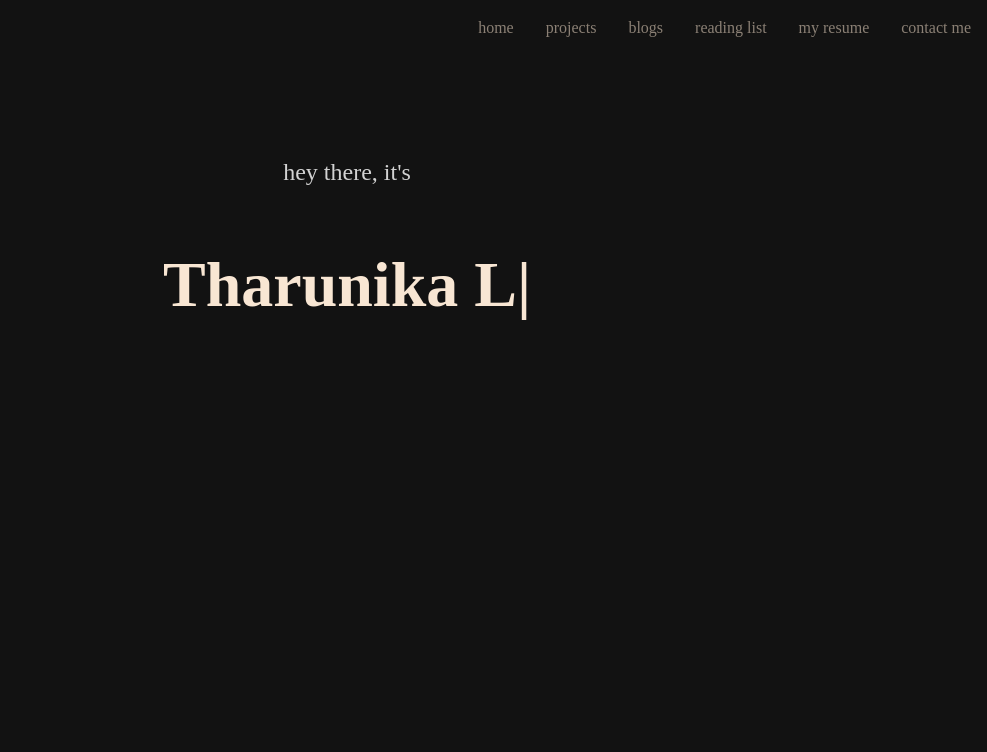
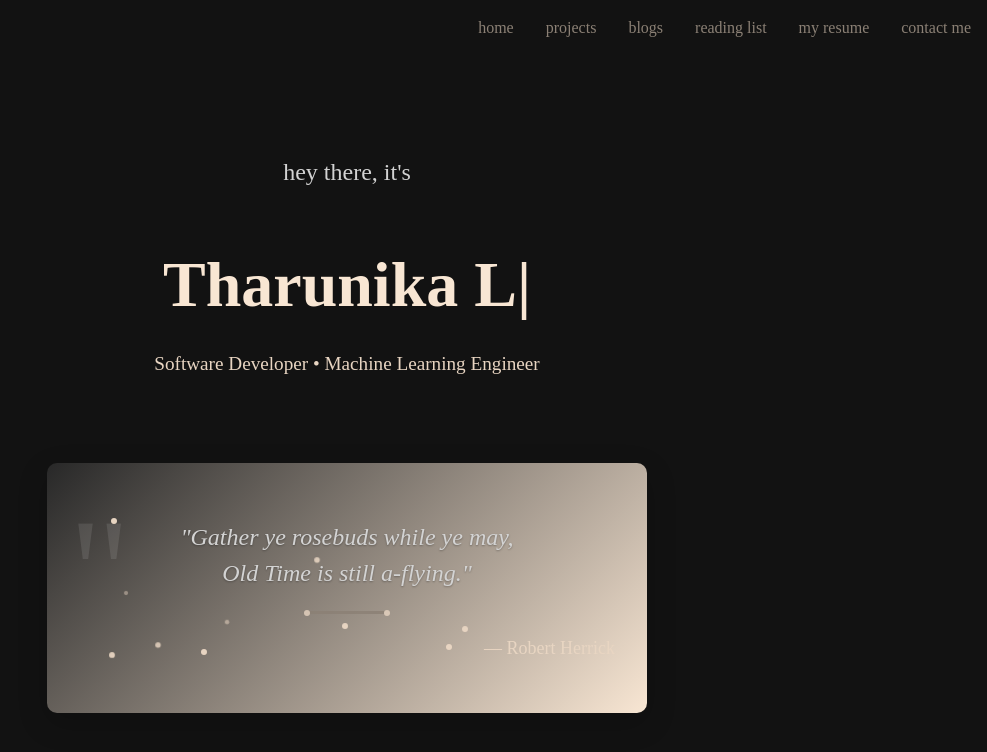
Before and after one commit to tharunikal/portfolio-tharunikal, a React (Vite) app: page / in a window 1280 px wide. Shown: the top 752 px of the page, without its empty margins (293-1280 px from the left). Built offline with nearby package versions, Linux system fonts and the light colour scheme; a web font is replaced by a local one.

Commit message:
added banner

```diff
--- a/index.html
+++ b/index.html
@@ -3,6 +3,7 @@
   <head>
     <meta charset="UTF-8" />
     <meta name="viewport" content="width=device-width, initial-scale=1.0" />
+    <link rel="icon" href="/favicon.jpg" type="image/jpg">
     <title>Tharunika L </title>
     <link rel="preconnect" href="https://fonts.googleapis.com">
 <link rel="preconnect" href="https://fonts.gstatic.com" crossorigin>
--- a/src/pages/Home/HomePage.module.css
+++ b/src/pages/Home/HomePage.module.css
@@ -120,3 +120,10 @@
       opacity: 0;
     }
   }
+
+  .subtitle {
+    font-size: 1.2rem;
+    font-weight: 500;
+    color: var(--secondary-color-2);
+    margin-top: 8px;
+  }
--- a/src/pages/Home/HomePage.tsx
+++ b/src/pages/Home/HomePage.tsx
@@ -1,5 +1,6 @@
 import React, { useState, useEffect, useRef } from 'react';
 import styles from './HomePage.module.css';
+import QuoteBanner from './QuoteBanner'; // Add this line
 
 interface Particle {
   id: number;
@@ -123,7 +124,10 @@ function HomePage() {
         {typedText}
         <span className={styles.cursor}>|</span>
       </h2>
+      <p className={styles.subtitle}>Software Developer • Machine Learning Engineer</p>
+      <QuoteBanner />
     </div>
+
   );
 }
 
--- /dev/null
+++ b/src/pages/Home/QuoteBanner.module.css
@@ -0,0 +1,122 @@
+.quoteBanner {
+    position: relative;
+    width: 90%;
+    max-width: 600px;
+    margin: 4rem auto 2rem;
+    padding: 2rem;
+    background: linear-gradient(135deg, var(--secondary-color-1, #282828), var(--primary-color, #f8e6d3));
+    border-radius: 10px;
+    box-shadow: 0 10px 30px rgba(0, 0, 0, 0.2);
+    overflow: hidden;
+    opacity: 0;
+    transform: translateY(20px);
+    animation: fadeIn 1s ease-out 1.5s forwards;
+    z-index: 2;
+  }
+
+  @keyframes fadeIn {
+    from {
+      opacity: 0;
+      transform: translateY(20px);
+    }
+    to {
+      opacity: 1;
+      transform: translateY(0);
+    }
+  }
+
+  .quoteContainer {
+    position: relative;
+    z-index: 1;
+  }
+
+  .quoteContainer::before {
+    content: '"';
+    position: absolute;
+    top: -60px;
+    left: -10px;
+    font-size: 150px;
+    color: rgba(255, 255, 255, 0.1);
+    z-index: -1;
+  }
+
+  .quoteText {
+    position: relative;
+    font-size: 1.5rem;
+    line-height: 1.5;
+    /* Changed to tertiary-color-2 for better readability on gradient background */
+    color: var(--tertiary-color-2, #d3d3d3);
+    text-align: center;
+    font-style: italic;
+    margin-bottom: 1rem;
+    font-weight: 500;
+    text-shadow: 0 1px 2px rgba(0, 0, 0, 0.3);
+  }
+
+  .quoteAuthor {
+    text-align: right;
+    font-size: 1.125rem;
+    /* Changed to secondary-color-2 for better visibility */
+    color: var(--secondary-color-2, #e8d5c2);
+    font-weight: 500;
+  }
+
+  .decorativeLine {
+    width: 80px;
+    height: 3px;
+    /* Using tertiary-color-1 for the decorative line */
+    background-color: var(--tertiary-color-1, #8b8075);
+    margin: 1.25rem auto;
+    position: relative;
+    opacity: 0.8;
+  }
+
+  .decorativeLine::before,
+  .decorativeLine::after {
+    content: '';
+    position: absolute;
+    width: 6px;
+    height: 6px;
+    border-radius: 50%;
+    background-color: var(--secondary-color-2, #e8d5c2);
+    top: -1.5px;
+  }
+
+  .decorativeLine::before {
+    left: -3px;
+  }
+
+  .decorativeLine::after {
+    right: -3px;
+  }
+
+  /* Sparkle effect inside quote banner */
+  .sparkle {
+    position: absolute;
+    width: 4px;
+    height: 4px;
+    border-radius: 50%;
+    /* Using secondary-color-2 for sparkles */
+    background-color: var(--secondary-color-2, #e8d5c2);
+    animation: twinkleQuote 1.5s infinite alternate;
+  }
+
+  @keyframes twinkleQuote {
+    from { opacity: 0.4; transform: scale(1); }
+    to { opacity: 1; transform: scale(1.5); }
+  }
+
+  @media (max-width: 768px) {
+    .quoteBanner {
+      padding: 1.5rem;
+      margin-top: 3rem;
+    }
+
+    .quoteText {
+      font-size: 1.25rem;
+    }
+
+    .quoteAuthor {
+      font-size: 1rem;
+    }
+  }
--- /dev/null
+++ b/src/pages/Home/QuoteBanner.tsx
@@ -0,0 +1,60 @@
+import React from 'react';
+import styles from './QuoteBanner.module.css';
+
+interface SparkleProps {
+  top: number;
+  left: number;
+  delay: number;
+}
+
+const Sparkle: React.FC<SparkleProps> = ({ top, left, delay }) => {
+  return (
+    <div
+      className={styles.sparkle}
+      style={{
+        top: `${top}%`,
+        left: `${left}%`,
+        animationDelay: `${delay}s`
+      }}
+    />
+  );
+};
+
+interface QuoteBannerProps {
+  className?: string;
+}
+
+const QuoteBanner: React.FC<QuoteBannerProps> = ({ className }) => {
+  // Create an array of random sparkles
+  const sparkles = Array.from({ length: 10 }, (_, i) => ({
+    id: i,
+    top: Math.random() * 100,
+    left: Math.random() * 100,
+    delay: Math.random() * 3
+  }));
+
+  return (
+    <div className={`${styles.quoteBanner} ${className || ''}`}>
+      <div className={styles.quoteContainer}>
+        {/* Random sparkles in the background */}
+        {sparkles.map(sparkle => (
+          <Sparkle
+            key={sparkle.id}
+            top={sparkle.top}
+            left={sparkle.left}
+            delay={sparkle.delay}
+          />
+        ))}
+
+        <p className={styles.quoteText}>
+          "Gather ye rosebuds while ye may,<br />
+          Old Time is still a-flying."
+        </p>
+        <div className={styles.decorativeLine}></div>
+        <p className={styles.quoteAuthor}>— Robert Herrick</p>
+      </div>
+    </div>
+  );
+};
+
+export default QuoteBanner;
```
Also changed, not shown: public/favicon.jpg (added).
